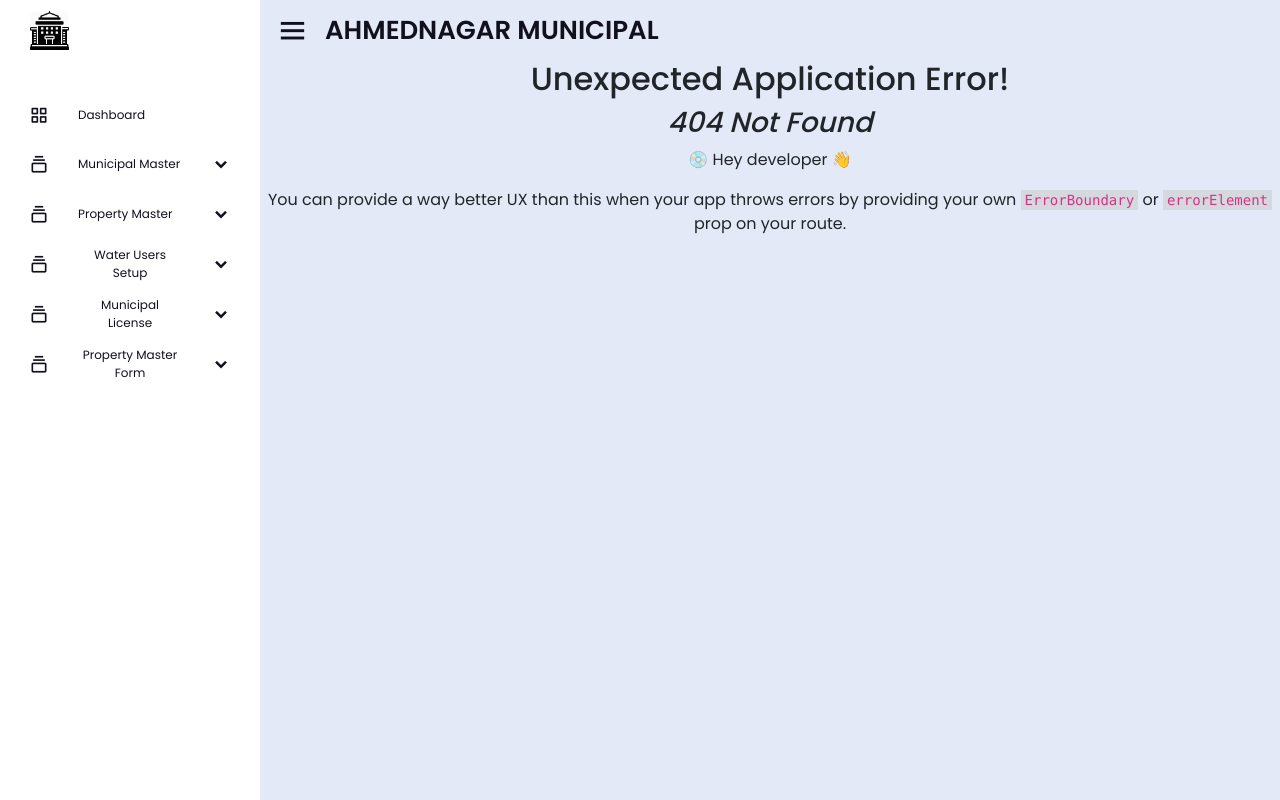
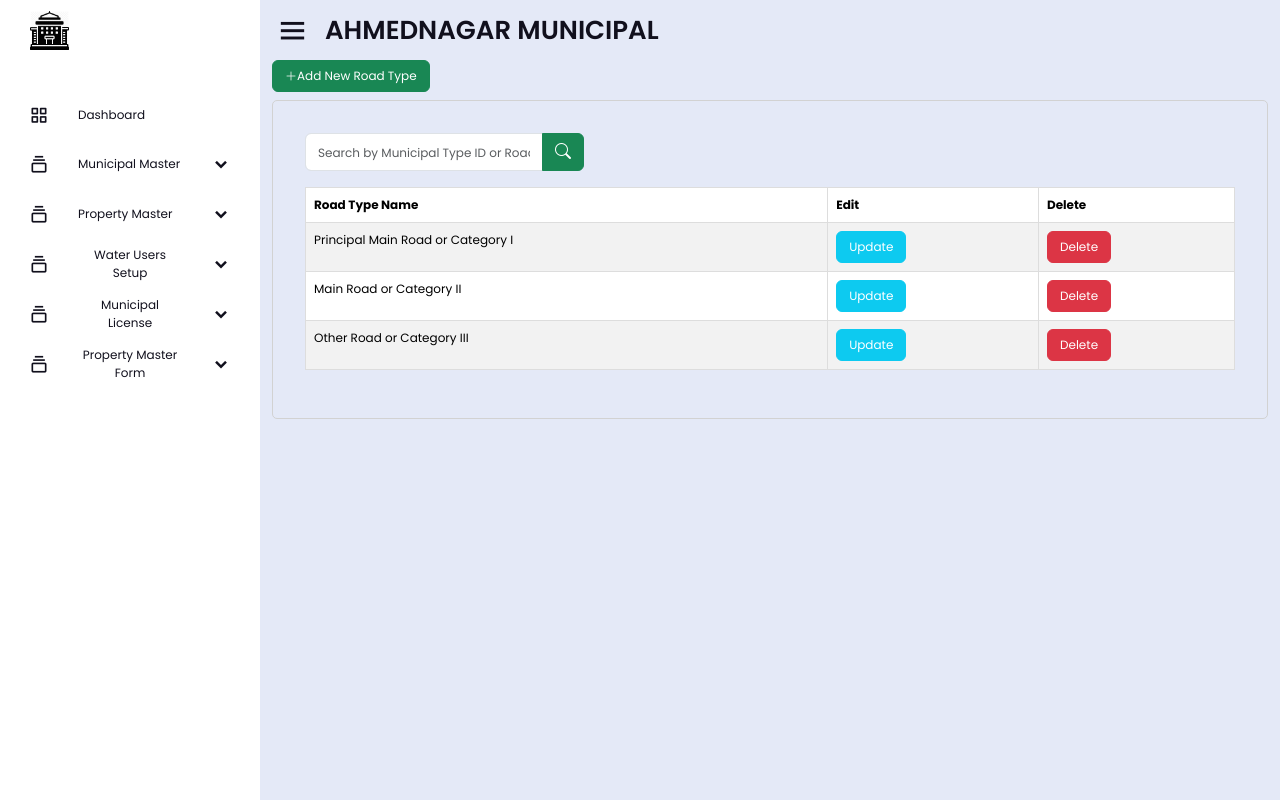
Before and after one commit to saurabhsingh0511/municipal, a React (Create React App) app: page /road-type-name in a window 1280 px wide. Before the commit this address had no page. Built offline with nearby package versions, Linux system fonts and the light colour scheme.

Commit message:
dashboard Added

```diff
--- a/src/App.css
+++ b/src/App.css
@@ -36,3 +36,8 @@
     transform: rotate(360deg);
   }
 }
+.border_box {
+  border: 1px solid #d2d2d2 !important;
+  padding: 2em;
+  border-radius: 5px;
+}
--- a/src/components/sidebar.jsx
+++ b/src/components/sidebar.jsx
@@ -17,12 +17,12 @@ const Sidebar = ({isClosed}) => {
       </div>
       <ul className="nav-links">
         <li>
-          <a href="#">
+          <a href="/">
             <i className='bx bx-grid-alt'></i>
             <span className="link_name">Dashboard</span>
           </a>
           <ul className="sub-menu blank">
-            <li><a className="link_name" href="#">Dashboard</a></li>
+            <li><a className="link_name" href="/">Dashboard</a></li>
           </ul>
         </li>
 
@@ -37,11 +37,9 @@ const Sidebar = ({isClosed}) => {
           </div>
           <ul className={`sub-menu ${activeMenu === 1 ? 'showMenu' : 'sub-menu-hide'}`}>
             <li><a className="link_name" href="#">Municipal Master</a></li>
-            <li><a href="#">Municipal Master Form</a></li>
-            {/* <li><Link to="municipal-details-list">Municipal Details List</Link></li> */}
+            <li><a href="/municipal-details-list">Municipal Master Form</a></li>
           </ul>
         </li>
-
         <li className={activeMenu === 2 ? "active" : ""}>
           <div className="iocn-link">
             <a href="#">
@@ -53,7 +51,7 @@ const Sidebar = ({isClosed}) => {
           <ul className={`sub-menu ${activeMenu === 2 ? 'showMenu' : 'sub-menu-hide'}`}>
             <li><a className="link_name" href="#">Property Master</a></li>
             <li><a href="#">Property Tax Rate</a></li>
-            <li><a href="#">Road Type Name</a></li>
+            <li><a href="/road-type-name">Road Type Name</a></li>
             <li><a href="#">Zone Data</a></li>
             <li><a href="#">Document Group</a></li>
             <li><a href="#">Property Tax Component List</a></li>
--- a/src/pages/MunicipalMaster/MasterPage.jsx
+++ b/src/pages/MunicipalMaster/MasterPage/MasterPage.jsx
@@ -1,14 +1,13 @@
 import React from "react";
 import "./MasterPage.css";
-import Button from "../../components/button/Button";
+import Button from "../../../components/button/Button";
 import { Link } from "react-router-dom";
 
 const MasterPage = () => {
   return (
     <div className="container-fluid form_container">
-      <div className="border">
-        <div className="text-start">
-          <Link to="municipal-details-list">
+      <div className="text-start mb-2">
+        <Link to="/municipal-details-list">
           <Button
             type="btn-success"
             buttonName="Back to Municipal Details List"
@@ -16,6 +15,7 @@ const MasterPage = () => {
           />
         </Link>
       </div>
+      <div className="border_box">
         <form>
           <div className="row">
             <div className="col-md-6 ">
--- a/src/pages/MunicipalMaster/MunicipalDetailsList.jsx
+++ /dev/null
@@ -1,73 +0,0 @@
-import React from "react";
-import "./MunicipalDetailsList.css";
-import { Link } from "react-router-dom";
-import Button from "../../components/button/Button";
-
-const MunicipalDetailsList = () => {
-  return (
-    <div className="container-fluid">
-      <div className="d-flex justify-content-between mb-3">
-        <Link to="master-page">
-          <button className="btn btn-success master_btn">
-            +Add New Municipal
-          </button>
-        </Link>
-      </div>
-
-      {/* Search Bar */}
-      <div className="input-group mb-3 search_input">
-        <input
-          type="text"
-          className="form-control"
-          placeholder="Search by Municipal Name or Commissioner Name"
-        />
-        <button className="btn btn-success" type="button">
-          <i className="bi bi-search"></i>
-        </button>
-      </div>
-
-      <div className="table-responsive">
-        <table className="table table-striped master_table">
-          <thead>
-            <tr>
-              <th scope="col">S.No</th>
-              <th scope="col">Municipal Code</th>
-              <th scope="col">Municipal Name</th>
-              <th scope="col">City</th>
-              <th scope="col">State</th>
-              <th scope="col">Commissioner Name</th>
-              <th scope="col">Contact Number</th>
-              <th scope="col">Toll-Free Number</th>
-              <th scope="col">Logo</th>
-              <th scope="col">Edit</th>
-              <th scope="col">Delete</th>
-            </tr>
-          </thead>
-          <tbody>
-            <tr>
-              <td>1</td>
-              <td>MUNI170</td>
-              <td>Delhi Municipal Corporation</td>
-              <td>New Delhi</td>
-              <td>Delhi</td>
-              <td>Savit</td>
-              <td>+919876543212</td>
-              <td>1800123456</td>
-              <td>
-                <img src="logo.png" alt="logo" width="40" />
-              </td>
-              <td>
-                <Button type="btn-info" buttonName="Update" />
-              </td>
-              <td>
-                <Button type="btn-danger" buttonName="Delete" />
-              </td>
-            </tr>
-          </tbody>
-        </table>
-      </div>
-    </div>
-  );
-};
-
-export default MunicipalDetailsList;
--- /dev/null
+++ b/src/pages/MunicipalMaster/MunicipalDetailsList/MunicipalDetailsList.jsx
@@ -0,0 +1,76 @@
+import React from "react";
+import "./MunicipalDetailsList.css";
+import { Link } from "react-router-dom";
+import Button from "../../../components/button/Button";
+
+const MunicipalDetailsList = () => {
+  return (
+    <div className="container-fluid">
+      <div className="text-start mb-2">
+          <Link to="/master-page">
+            <Button
+              type="btn-success"
+              buttonName="Add New Municipal"
+              bootIcon={<i class="bi bi-list"></i>}
+            />
+          </Link>
+        </div>
+      <div className="border_box">
+        {/* Search Bar */}
+        <div className="input-group mb-3 search_input">
+          <input
+            type="text"
+            className="form-control"
+            placeholder="Search by Municipal Name or Commissioner Name"
+          />
+          <button className="btn btn-success" type="button">
+            <i className="bi bi-search"></i>
+          </button>
+        </div>
+
+        <div className="table-responsive">
+          <table className="table table-striped master_table">
+            <thead>
+              <tr>
+                <th scope="col">S.No</th>
+                <th scope="col">Municipal Code</th>
+                <th scope="col">Municipal Name</th>
+                <th scope="col">City</th>
+                <th scope="col">State</th>
+                <th scope="col">Commissioner Name</th>
+                <th scope="col">Contact Number</th>
+                <th scope="col">Toll-Free Number</th>
+                <th scope="col">Logo</th>
+                <th scope="col">Edit</th>
+                <th scope="col">Delete</th>
+              </tr>
+            </thead>
+            <tbody>
+              <tr>
+                <td>1</td>
+                <td>MUNI170</td>
+                <td>Delhi Municipal Corporation</td>
+                <td>New Delhi</td>
+                <td>Delhi</td>
+                <td>Savit</td>
+                <td>+919876543212</td>
+                <td>1800123456</td>
+                <td>
+                  <img src="logo.png" alt="logo" width="40" />
+                </td>
+                <td>
+                  <Button type="btn-info" buttonName="Update" />
+                </td>
+                <td>
+                  <Button type="btn-danger" buttonName="Delete" />
+                </td>
+              </tr>
+            </tbody>
+          </table>
+        </div>
+      </div>
+    </div>
+  );
+};
+
+export default MunicipalDetailsList;
--- /dev/null
+++ b/src/pages/PropertyMasterSetup/RoadTypeName/RoadTypeName.jsx
@@ -0,0 +1,75 @@
+import React from "react";
+// import "./MunicipalDetailsList.css";
+import { Link } from "react-router-dom";
+import Button from "../../../components/button/Button";
+
+const RoadTypeName = () => {
+  return (
+    <div className="container-fluid">
+      <div className="text-start mb-2">
+          <Link to="">
+            <Button
+              type="btn-success"
+              buttonName="Add New Road Type"
+              bootIcon={<i class="bi bi-plus-lg"></i>}
+            />
+          </Link>
+        </div>
+      <div className="border_box">
+        <div className="input-group mb-3 search_input">
+          <input
+            type="text"
+            className="form-control"
+            placeholder="Search by Municipal Type ID or Road Type ID"
+          />
+          <button className="btn btn-success" type="button">
+            <i className="bi bi-search"></i>
+          </button>
+        </div>
+
+        <div className="table-responsive">
+          <table className="table table-striped master_table">
+            <thead>
+              <tr>
+                <th scope="col">Road Type Name</th>
+                <th scope="col">Edit</th>
+                <th scope="col">Delete</th>
+              </tr>
+            </thead>
+            <tbody>
+              <tr>
+                <td>Principal Main Road or Category I</td>
+                <td>
+                  <Button type="btn-info" buttonName="Update" />
+                </td>
+                <td>
+                  <Button type="btn-danger" buttonName="Delete" />
+                </td>
+              </tr>
+              <tr>
+                <td>Main Road or Category II</td>
+                <td>
+                  <Button type="btn-info" buttonName="Update" />
+                </td>
+                <td>
+                  <Button type="btn-danger" buttonName="Delete" />
+                </td>
+              </tr>
+              <tr>
+                <td>Other Road or Category III</td>
+                <td>
+                  <Button type="btn-info" buttonName="Update" />
+                </td>
+                <td>
+                  <Button type="btn-danger" buttonName="Delete" />
+                </td>
+              </tr>
+            </tbody>
+          </table>
+        </div>
+      </div>
+    </div>
+  );
+};
+
+export default RoadTypeName;
```
Also changed, not shown: src/route/Route.jsx (+7 -2 lines), src/pages/MunicipalMaster/MasterPage/MasterPage.css (renamed from src/pages/MunicipalMaster/MasterPage.css), src/pages/MunicipalMaster/MunicipalDetailsList/MunicipalDetailsList.css (renamed from src/pages/MunicipalMaster/MunicipalDetailsList.css), src/pages/PropertyMasterSetup/RoadTypeName/RoadTypeName.css (added), src/pages/PropertyMasterSetup/ZoneData/ZoneData.css (added), src/pages/PropertyMasterSetup/ZoneData/ZoneData.jsx (added). Lines whose indentation alone changed are shown as unchanged.
